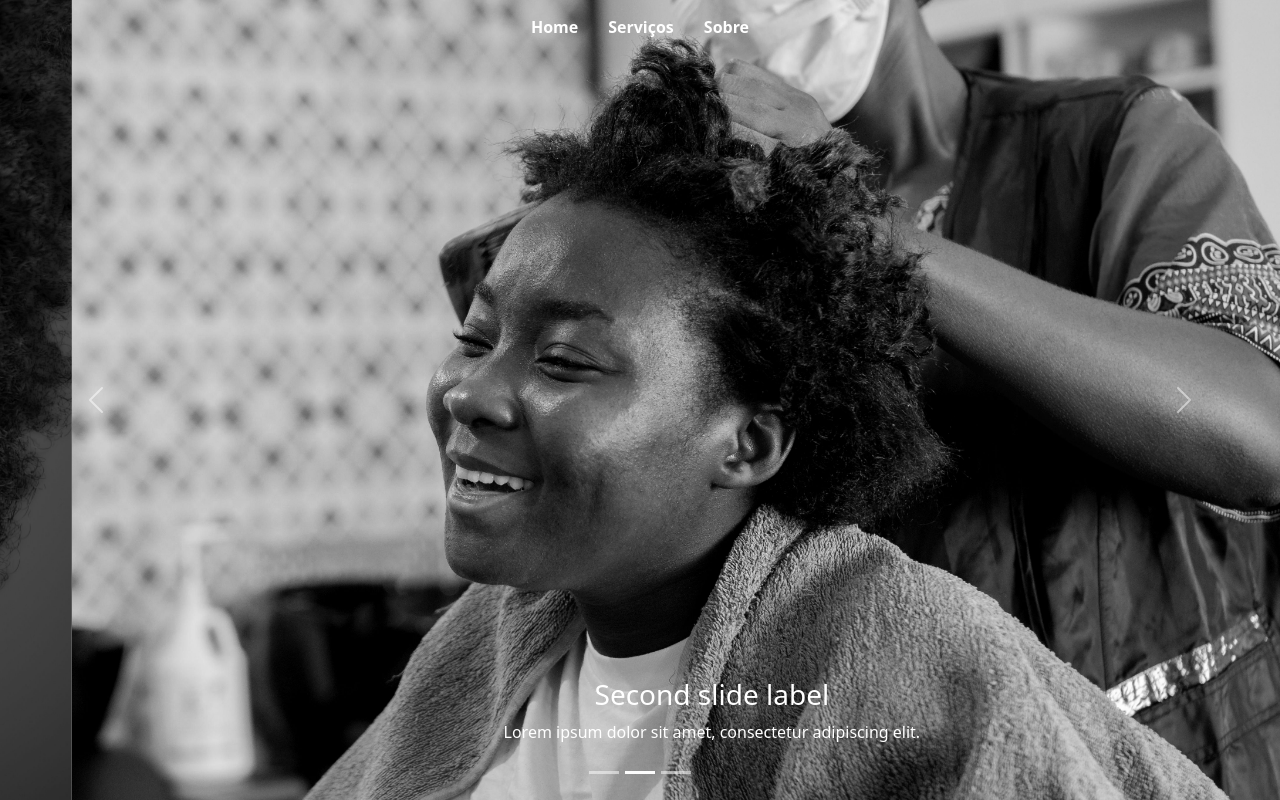
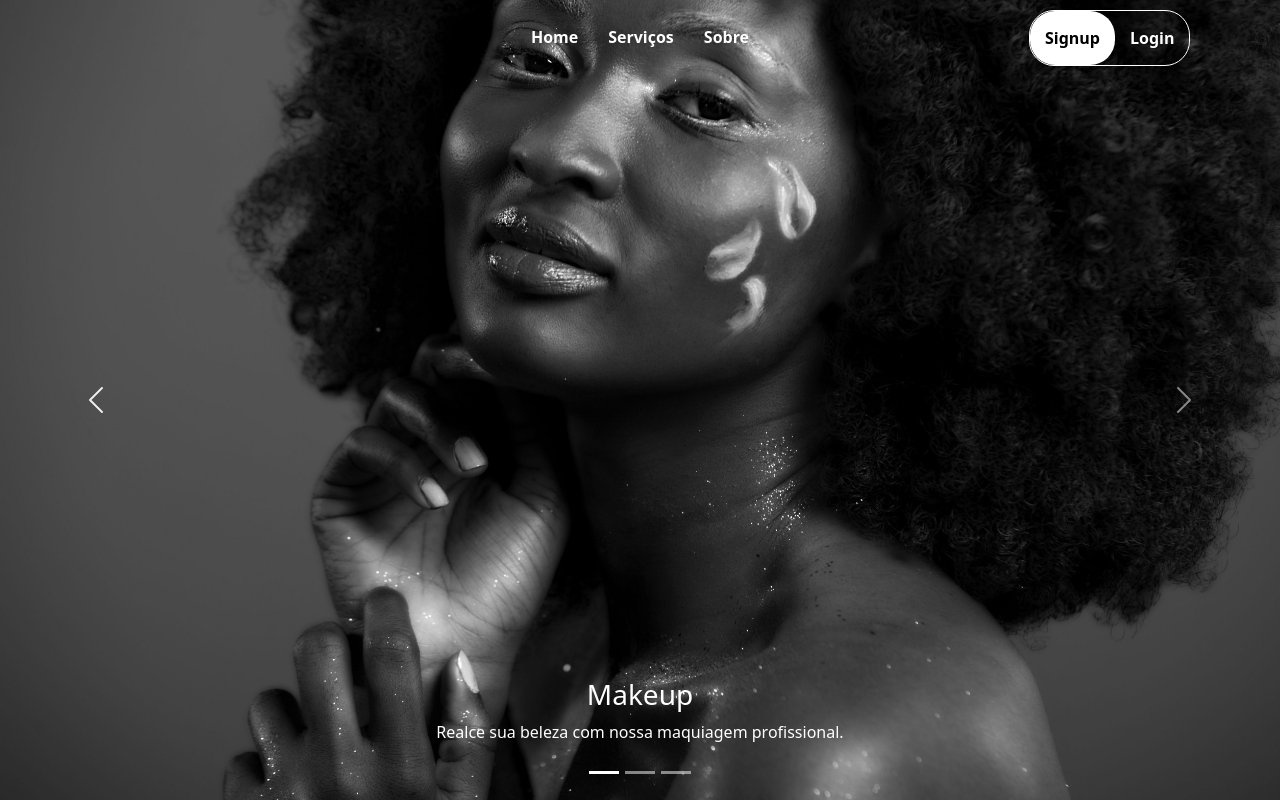
Before and after one commit to ceejay-dev/karapinhaproject, a React (Vite) app in the folder karapinha-web/: page / in a window 1280 px wide. Built offline with nearby package versions, Linux system fonts and the light colour scheme.

Commit message:
login and signup button applied

```diff
--- a/karapinha-web/src/styles/home.css
+++ b/karapinha-web/src/styles/home.css
@@ -40,8 +40,38 @@ a:hover{
     position: absolute;
     justify-content: center;
     font-weight: bolder;
-    top: 0;
+    top: 10px;
     z-index: 2;
     left: 0;
     right: 0;
 }
+
+a:hover{
+    color: wheat;
+}
+
+.login-container{
+    border: 1px solid white;
+    border-radius: 25px;
+    right: 7%;
+    position: absolute;
+}
+
+.botao-nav:hover{
+    background-color: white;
+    color: black;
+}
+
+.botao-nav{
+    background-color: white;
+    border-radius: 25px;
+    color: black;
+}
+
+.link-signup:hover{
+    color: black;
+}
+
+.link-signup{
+    color: black;
+}
--- a/karapinha-web/src/views/Home.tsx
+++ b/karapinha-web/src/views/Home.tsx
@@ -24,6 +24,15 @@ export function Home() {
           <li>
             <Link to="/">Sobre</Link>
           </li>
+
+          <div className="login-container d-flex flex-row">
+          <li className="botao-nav">
+            <Link to="/" className="link-signup">Signup</Link>
+          </li>
+          <li className="">
+            <Link to="/">Login</Link>
+          </li>
+          </div>
         </ul>
         <Carousel activeIndex={index} onSelect={handleSelect}>
           <Carousel.Item>
@@ -33,8 +42,10 @@ export function Home() {
               alt="Primeiro slide"
             />
             <Carousel.Caption>
-              <h3>First slide label</h3>
-              <p>Nulla vitae elit libero, a pharetra augue mollis interdum.</p>
+              <h3>
+                <Link to="/login">Makeup</Link>
+              </h3>
+              <p>Realce sua beleza com nossa maquiagem profissional.</p>
             </Carousel.Caption>
           </Carousel.Item>
           <Carousel.Item>
@@ -44,8 +55,10 @@ export function Home() {
               alt="Segundo slide"
             />
             <Carousel.Caption>
-              <h3>Second slide label</h3>
-              <p>Lorem ipsum dolor sit amet, consectetur adipiscing elit.</p>
+              <h3>
+                <Link to="/login">Cabelo</Link>
+              </h3>
+              <p>Transforme seu visual com nossos cortes e estilos exclusivos.</p>
             </Carousel.Caption>
           </Carousel.Item>
           <Carousel.Item>
@@ -55,10 +68,10 @@ export function Home() {
               alt="Terceiro slide"
             />
             <Carousel.Caption>
-              <h3>Third slide label</h3>
-              <p>
-                Praesent commodo cursus magna, vel scelerisque nisl consectetur.
-              </p>
+              <h3>
+                <Link to="/login">Estética</Link>
+              </h3>
+              <p>Cuide de sua pele com nossos tratamentos estéticos personalizados</p>
             </Carousel.Caption>
           </Carousel.Item>
         </Carousel>
```
